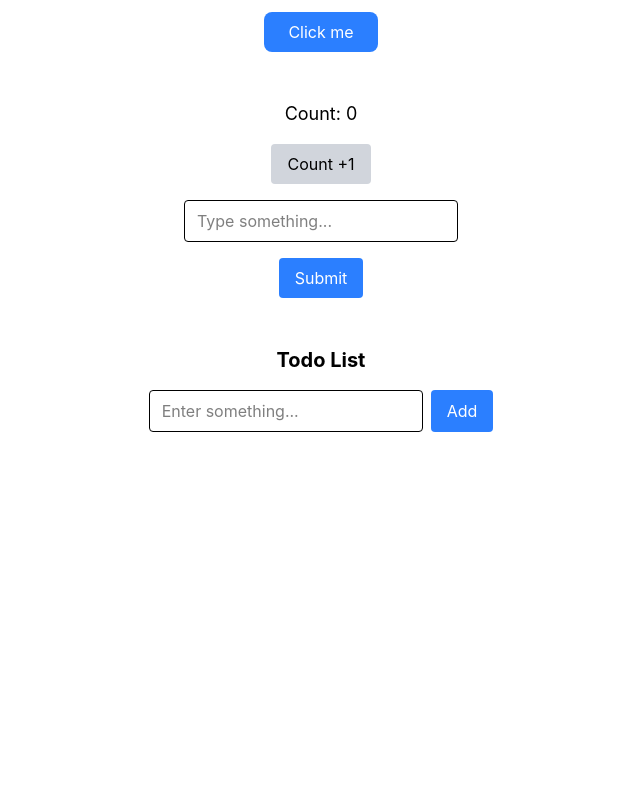
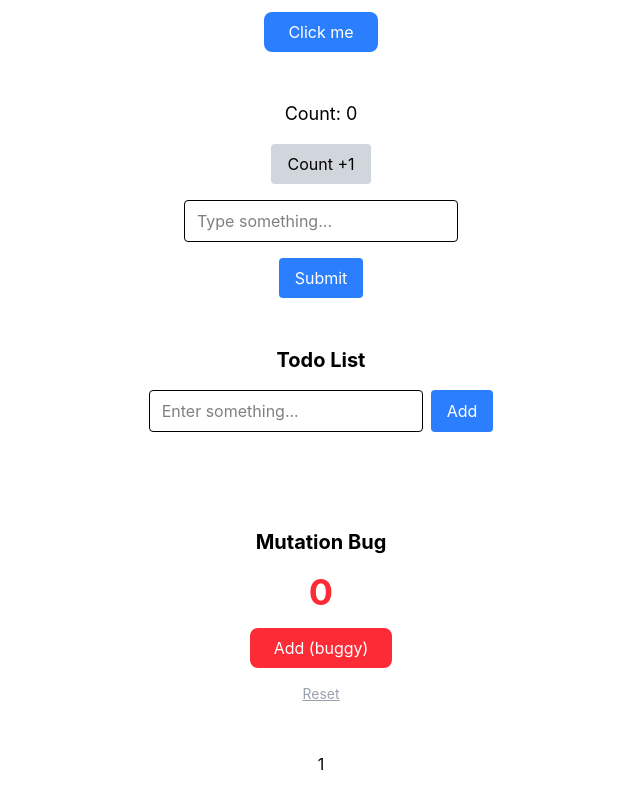
Before and after one commit to zuqiang-Yu/Zuqiang-Yu-interm-repo, a React (Vite) app in the folder Intern_onboarding_files/onboarding-task-test-project/: page / in a window 1280 px wide. Shown: the part 348-1148 px from the top of the page, without its empty margins (319-959 px from the left). Before the commit the page ends 860 px from the top, so only its background shows below. Built offline with nearby package versions, Linux system fonts and the light colour scheme.

Commit message:
[code]: add Mutation_bug.jsx and Stale_Closure_bug.jsx example
Refs:#34

```diff
--- a/Intern_onboarding_files/onboarding-task-test-project/src/App.jsx
+++ b/Intern_onboarding_files/onboarding-task-test-project/src/App.jsx
@@ -3,6 +3,8 @@ import { useState, useCallback, useMemo, memo } from 'react';
 import HelloWorld from './HelloWorld';
 import Counter from './Counter.jsx';
 import ToDoList from './ToDoList.jsx';
+import Mutation from './Mutation_bug.jsx';
+import Stale from './Stale_Closure_bug.jsx';
 
 const Button = memo(function Button({ onClick, label }) {
   console.log(`Button "${label}" 重新渲染了`);
@@ -19,6 +21,8 @@ const Button = memo(function Button({ onClick, label }) {
 function App() {
   const [count, setCount] = useState(0);
   const [text, setText] = useState('');
+
+  const state = { count: 10 };
 
   // const handleSubmit = useCallback(() => {
   // console.log('submitted')
@@ -51,6 +55,10 @@ function App() {
 
       <Button onClick={handleSubmit} label="Submit" />
       <ToDoList />
+      <>
+        <Mutation state={state} />
+        <Stale />
+      </>
     </div>
   );
 }
--- /dev/null
+++ b/Intern_onboarding_files/onboarding-task-test-project/src/Mutation_bug.jsx
@@ -0,0 +1,32 @@
+import { useState } from 'react';
+
+function Mutation() {
+  const [state, setState] = useState({ count: 0 });
+
+  function handleAdd() {
+    state.count = state.count + 1;
+    console.log('count is now:', state.count); // check the value in console
+  }
+
+  function handleReset() {
+    setState({ count: 0 });
+  }
+
+  return (
+    <div className="flex flex-col items-center gap-4 p-8">
+      <h2 className="text-xl font-bold">Mutation Bug</h2>
+      <p className="text-4xl font-bold text-red-500">{state.count}</p>
+      <button
+        onClick={handleAdd}
+        className="px-6 py-2 bg-red-500 text-white rounded-lg hover:bg-red-700"
+      >
+        Add (buggy)
+      </button>
+      <button onClick={handleReset} className="text-sm text-gray-400 underline">
+        Reset
+      </button>
+    </div>
+  );
+}
+
+export default Mutation;
--- /dev/null
+++ b/Intern_onboarding_files/onboarding-task-test-project/src/Stale_Closure_bug.jsx
@@ -0,0 +1,16 @@
+import { useState, useEffect } from 'react';
+
+function Stale() {
+  let [count, setCount] = useState(0);
+
+  useEffect(() => {
+    let id = setInterval(() => {
+      setCount(count + 1);
+    }, 1000);
+    return () => clearInterval(id);
+  }, []);
+
+  return <h1>{count}</h1>;
+}
+
+export default Stale;
```
